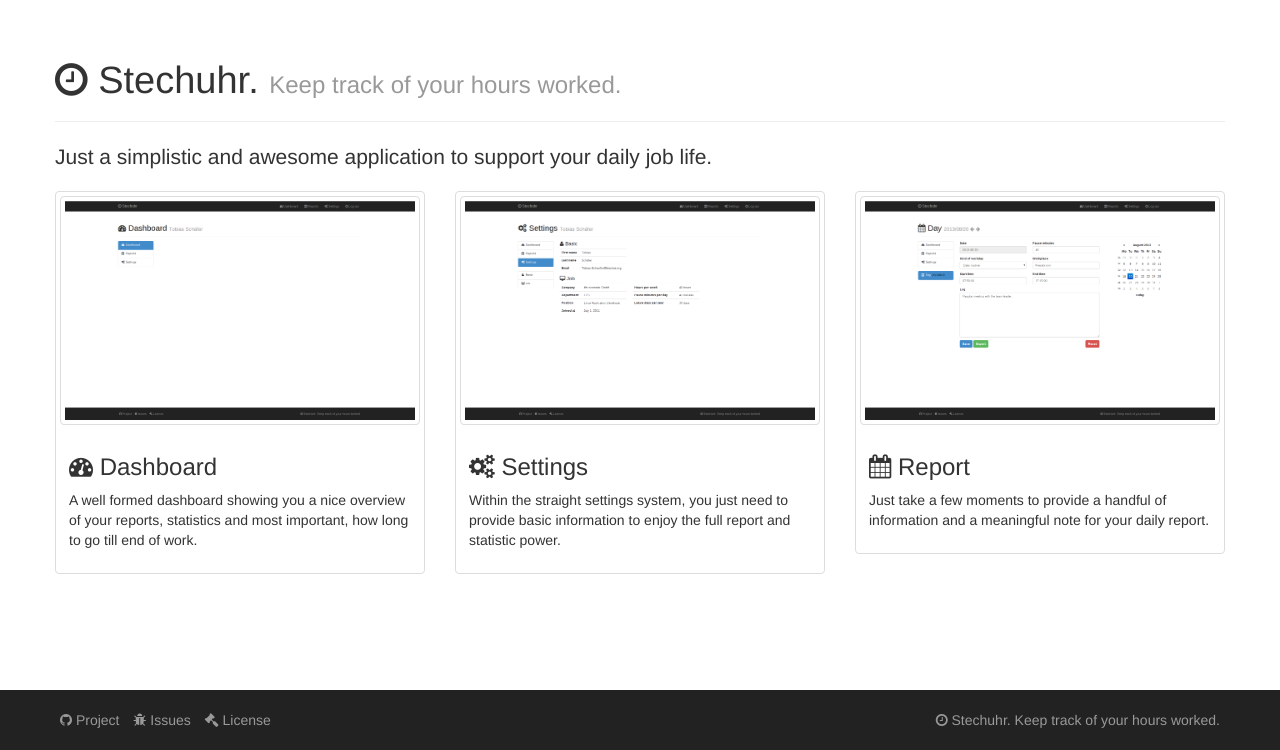
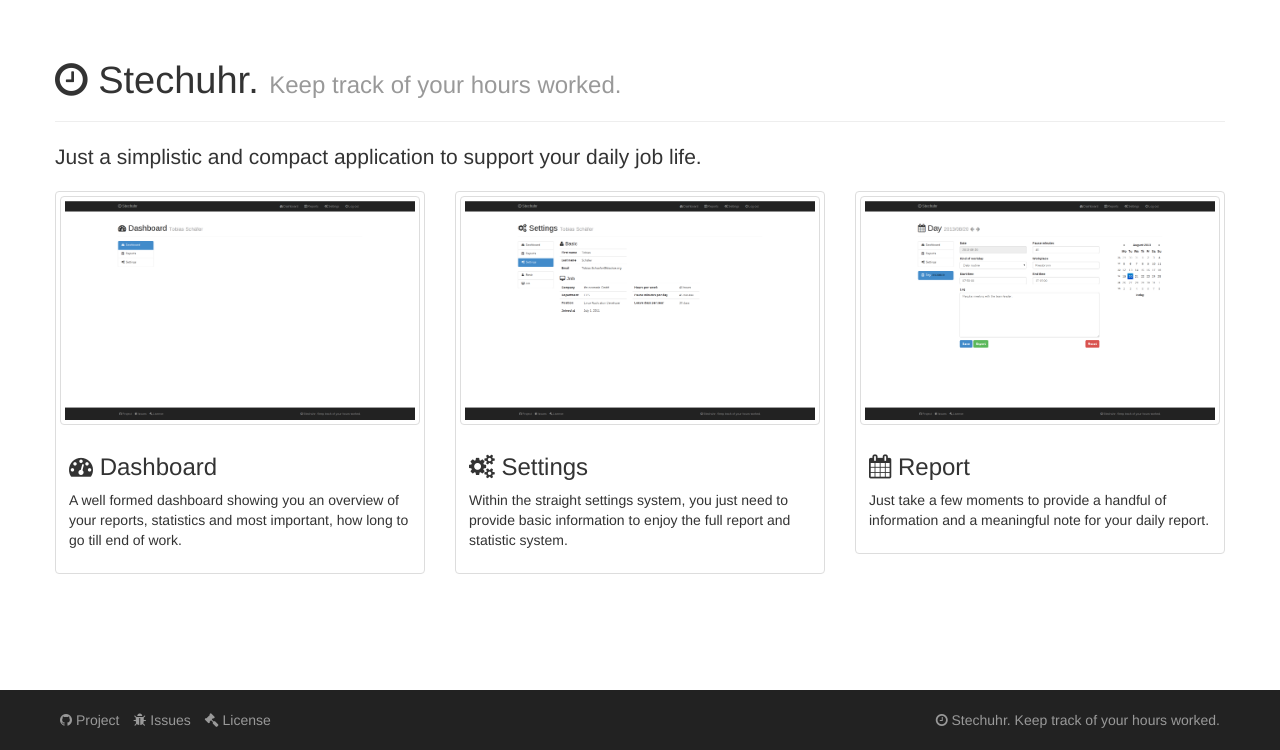
Before and after one commit to drscream/stech-uhr, a Django app: template stechuhr/templates/index.html in a window 1280 px wide. Shown: the part 50-800 px from the top of the page. Run offline with Django 3.2, Linux system fonts and the light colour scheme; the template is opened without the code that fills it, so the values that code supplies are empty.

Commit message:
improved showcase descriptions

```diff
--- a/stechuhr/templates/index.html
+++ b/stechuhr/templates/index.html
@@ -20,7 +20,7 @@
 			<h1><i class="icon-time"></i> Stechuhr. <small>Keep track of your hours worked.</small></h1>
 		</div>
 		<div class="lead">
-			<p>Just a simplistic and awesome application to support your daily job life.</p>
+			<p>Just a simplistic and compact application to support your daily job life.</p>
 		</div>
 	</div>
 </div>
@@ -30,7 +30,7 @@
 			<a href="{% static "img/showcase/user-dashboard.png" %}" class="thumbnail"><img src="{% static "img/showcase/user-dashboard.png" %}"></a>
 			<div class="caption">
 				<h3><i class="icon-dashboard"></i> Dashboard</h3>
-				<p>A well formed dashboard showing you a nice overview of your
+				<p>A well formed dashboard showing you an overview of your
 				reports, statistics and most important, how long to go till end
 				of work.</p>
 			</div>
@@ -43,7 +43,7 @@
 				<h3><i class="icon-gears"></i> Settings</h3>
 				<p>Within the straight settings system, you just need to
 				provide basic information to enjoy the full report and
-				statistic power.</p>
+				statistic system.</p>
 			</div>
 		</div>
 	</div>
```
